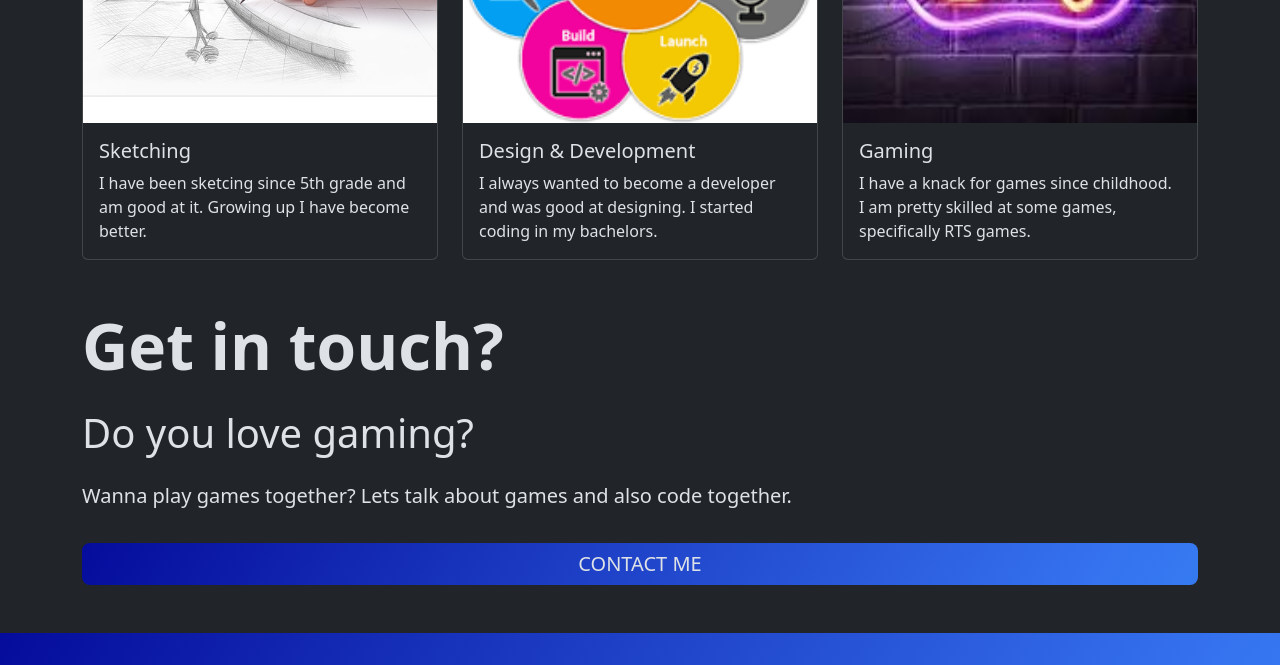
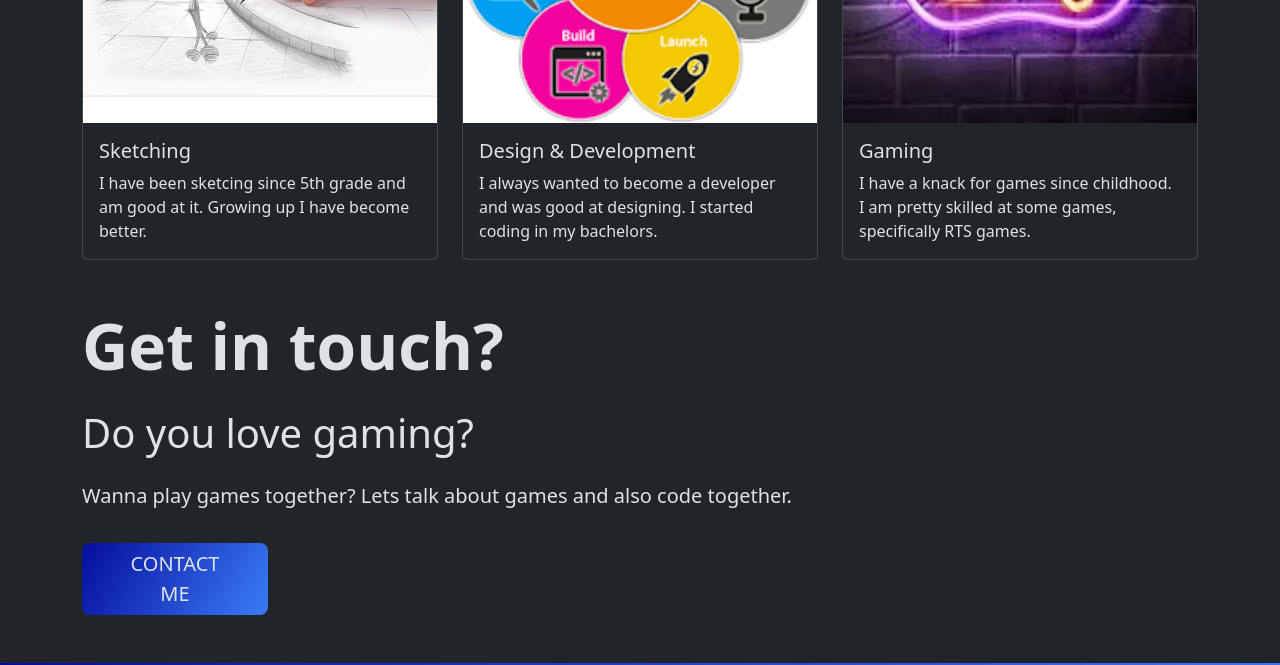
Before and after one commit to Anoninc/Portfolio-Website, a plain HTML site: page index.html in a window 1280 px wide. Shown: the part 1111-1776 px from the top of the page. Drawn offline with nearby package versions, Linux system fonts and the light colour scheme.

Commit message:
Add files via upload

```diff
--- a/index.html
+++ b/index.html
@@ -43,7 +43,7 @@
 
     <!--My Skills-->
     <div class="container my-5 text" id="my-skills">
-      <h2 class="display-3 fw-bold g-5 pb-4">My Skills</h2>
+      <h2 class="display-3 fw-bold g-5 pb-4 ">My Skills</h2>
       <div class="row">
         <div class="col-md-4 col-sm-12">
           <div class="card">
@@ -77,10 +77,10 @@
 
     <!--Contact Me-->
     <div class="container my-5" id="contact-me">
-      <h2 class="display-3 fw-bold pb-3 text">Get in touch?</h2>
+      <h2 class="display-3 fw-bold pb-3 text ">Get in touch?</h2>
       <h3 class="lead display-6 pb-3 text">Do you love gaming?</h3>
       <p class="lead pb-3 text">Wanna play games together? Lets talk about games and also code together.</p>
-      <a class="btn gradient-background px-5 col-12" id="contact-btn" href="./resume/pages/contact.html">CONTACT ME</a>
+      <a class="btn gradient-background px-5 col-md-2 col-12" id="contact-btn" href="./resume/pages/contact.html">CONTACT ME</a>
     </div>
 
     <!--Footer-->
```
